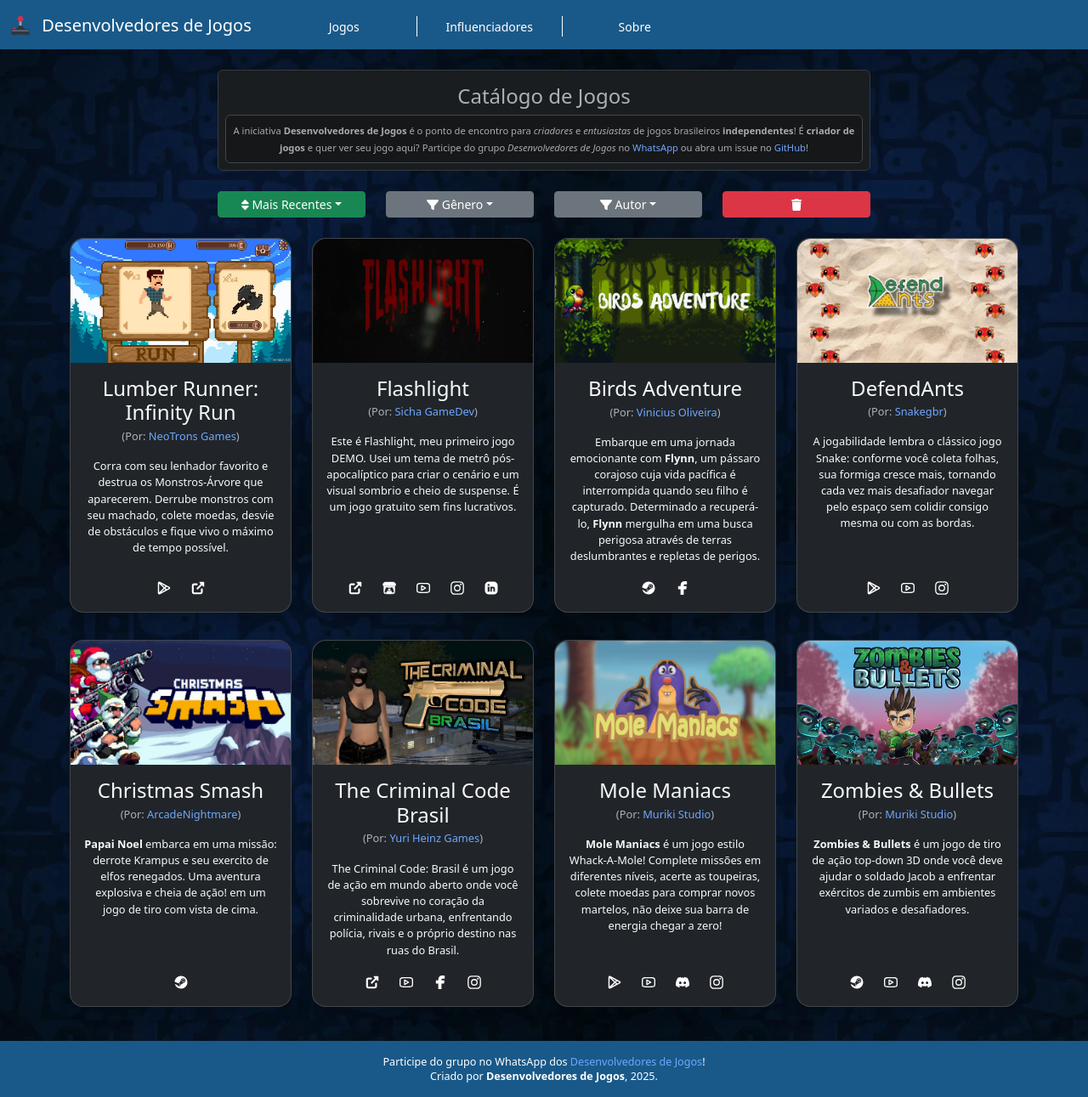
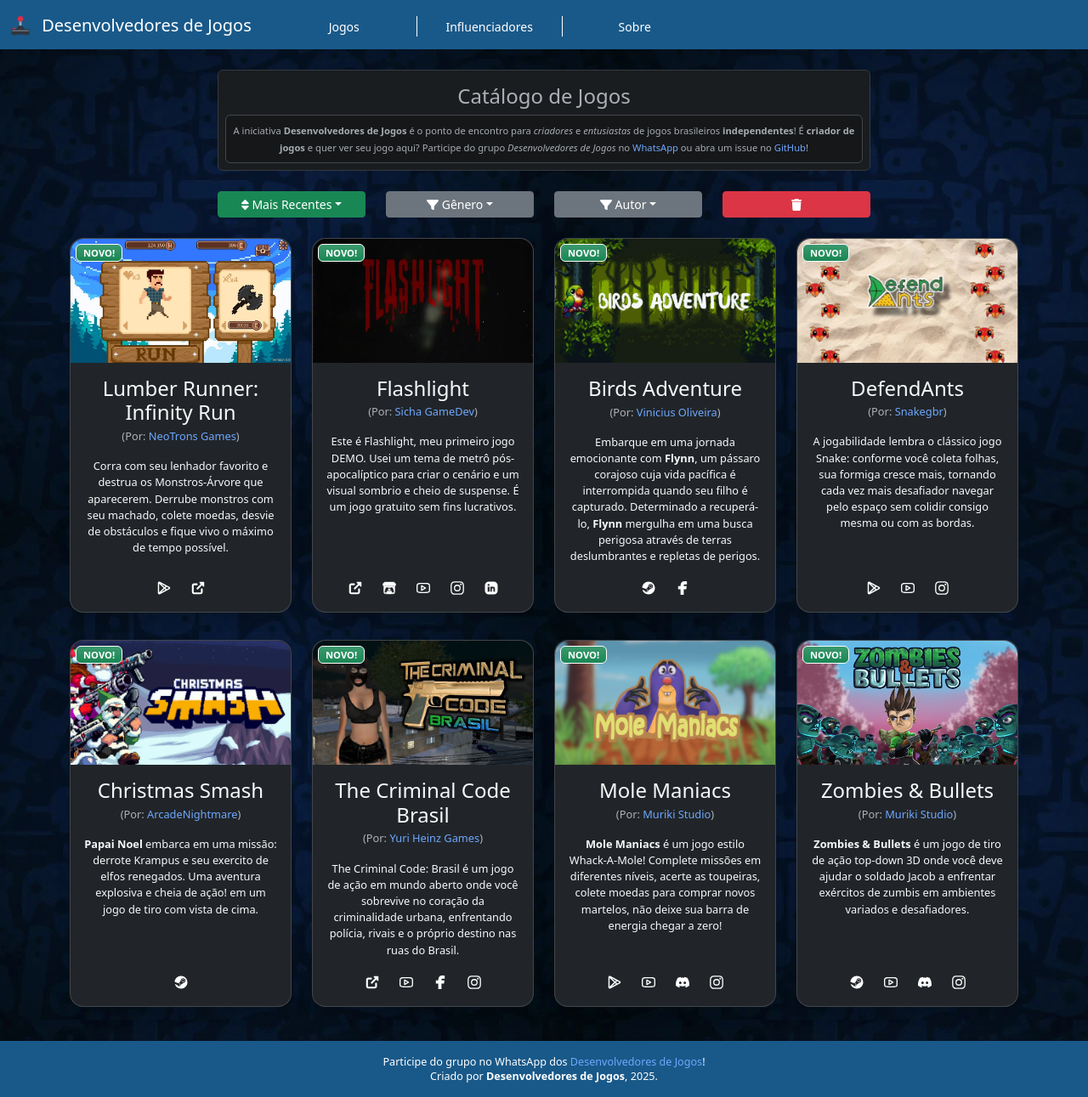
Before and after one commit to murikistudio/devsdejogos.com.br, a Jekyll site: the page built from index.html, in a window 1280 px wide and 1291 px high. Shown: the whole window at 85% size. Built offline with Jekyll 4.4.1, drawn with Linux system fonts in a browser that asks for light colours.

Commit message:
destacar itens novos na última semana com um emblema

```diff
--- a/_includes/listing.html
+++ b/_includes/listing.html
@@ -60,12 +60,19 @@
     <div class="container text-center mt-2">
 
         <div class="row justify-content-md-center">
+
+            <!-- Item -->
             <div v-for="item in items" class="col-md-6 col-lg-4 col-xl-3 col justify-content-center my-3">
 
                 <div class="card bg-dark text-light rounded-4 shadow h-100">
 
                     <!-- Imagem -->
                     <div @click="showModal(item)" class="text-decoration-none cursor-pointer d-flex flex-column overflow-hidden">
+
+                        <!-- Etiqueta de Novo -->
+                        <span v-if="isDateLessThanDaysAgo(item.date_added, 7)" v-text="'NOVO!'" :title="formatDate(item.date_added)"
+                            class="badge bg-success badge-item-new bg-gradient border border-white px-2 py-1 cursor-pointer"></span>
+
                         <img class="rounded-top-4" loading="lazy" :src="'/assets/img/' + item.directory + '/' + item.images[0]" :alt="item.name">
                     </div>
 
@@ -73,9 +80,11 @@
                     <div class="card-body d-flex flex-column justify-content-between">
                         <div class="mb-3">
                             <h4 @click="showModal(item)" class="card-title mb-0 cursor-pointer" v-text="item.name"></h4>
+
                             <p v-if="item.author_name && item.author_url" class="my-1 text-muted font-tiny">
                                 (Por: <a target="_blank" :href="item.author_url" v-text="item.author_name"></a>)
                             </p>
+
                             <p @click="showModal(item)" class="card-text mt-3 cursor-pointer font-tiny">
                                 <span v-html="item.short_description"></span>
                             </p>
--- a/assets/css/main.css
+++ b/assets/css/main.css
@@ -153,3 +153,11 @@ li.nav-item:not(:last-child) {
 .font-tiny {
     font-size: 80% !important;
 }
+
+.badge-item-new {
+    position: absolute;
+    font-size: 0.7rem !important;
+    top: 6px;
+    left: 6px;
+    z-index: 1;
+}
--- a/assets/js/listing.js
+++ b/assets/js/listing.js
@@ -184,6 +184,19 @@ createApp({
 
             return filter.label;
         },
+
+        isDateLessThanDaysAgo(dateStr, days) {
+            const date = new Date(dateStr);
+            const now = new Date();
+            const diffMs = now - date;
+            const diffDays = diffMs / (1000 * 60 * 60 * 24);
+            return diffDays < days;
+        },
+
+        formatDate(dateStr) {
+            let date = new Date(dateStr);
+            return date.toLocaleDateString();
+        },
     },
 
     mounted() {
```
